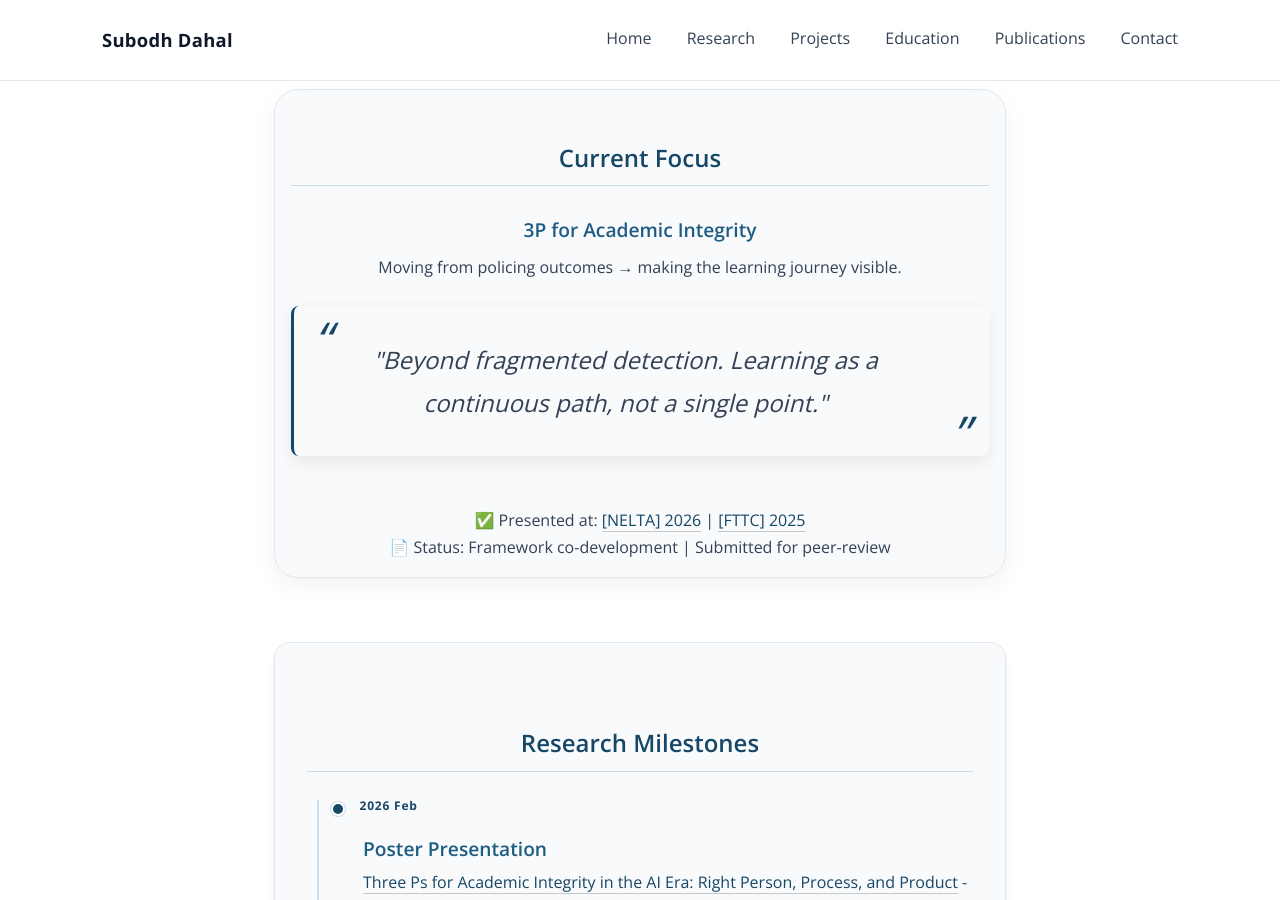
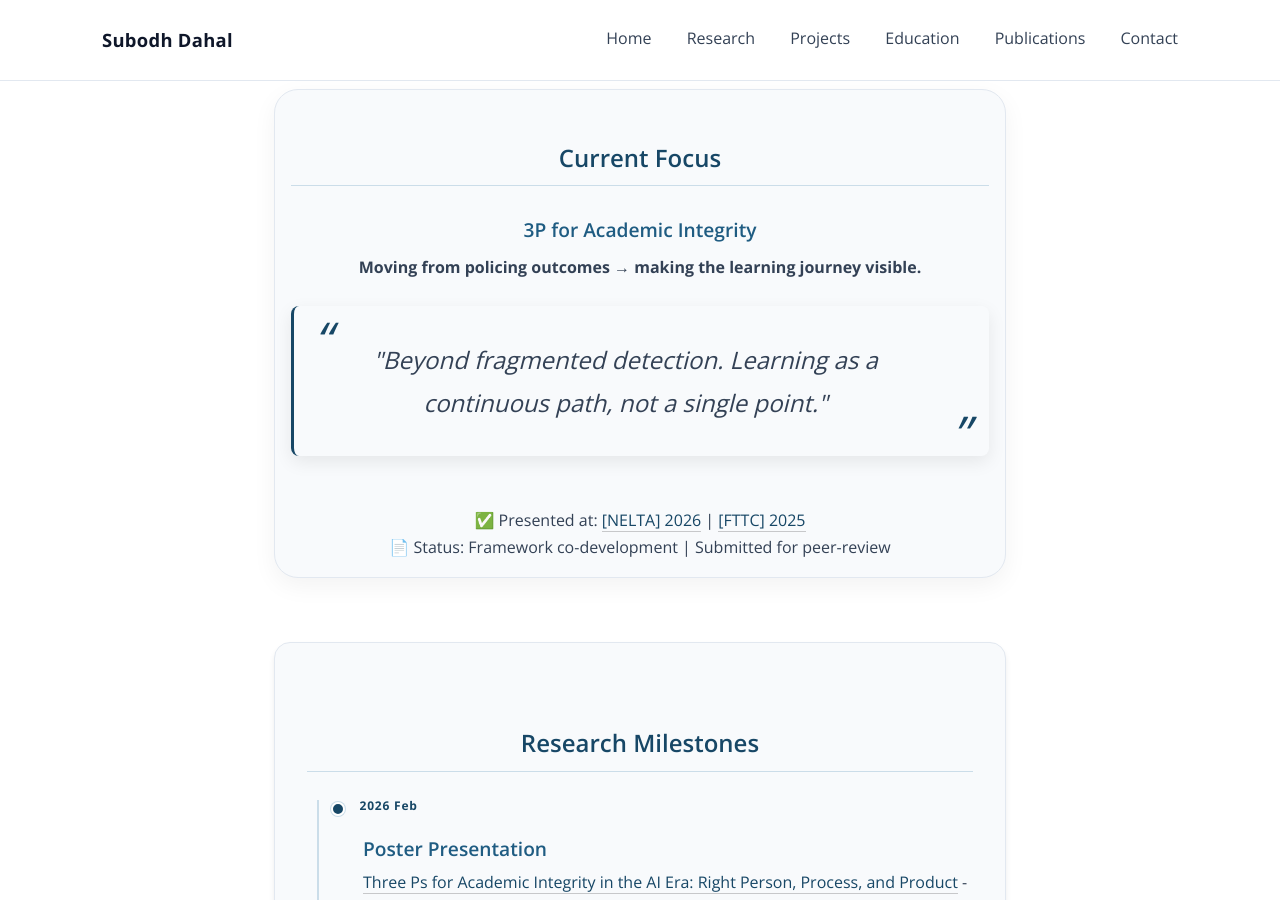
Before and after one commit to dahalsubodh/dahalsubodh.github.io, a Jekyll site: the page built from index.md, in a window 1280 px wide and 900 px high, scrolled down 624 px. Built offline with Jekyll 4.4.1, drawn with Linux system fonts in a browser that asks for light colours.

```diff
--- a/index.md
+++ b/index.md
@@ -7,7 +7,7 @@ title: Home
 <section class="mission">
   <h2>Current Focus</h2>
    <h3>3P for Academic Integrity</h3>
-Moving from policing outcomes → making the learning journey visible.<br>
+<strong>Moving from policing outcomes → making the learning journey visible.<br> </strong>
 <blockquote>
   "Beyond fragmented detection. Learning as a continuous path, not a single point."
 </blockquote> <br>
```
